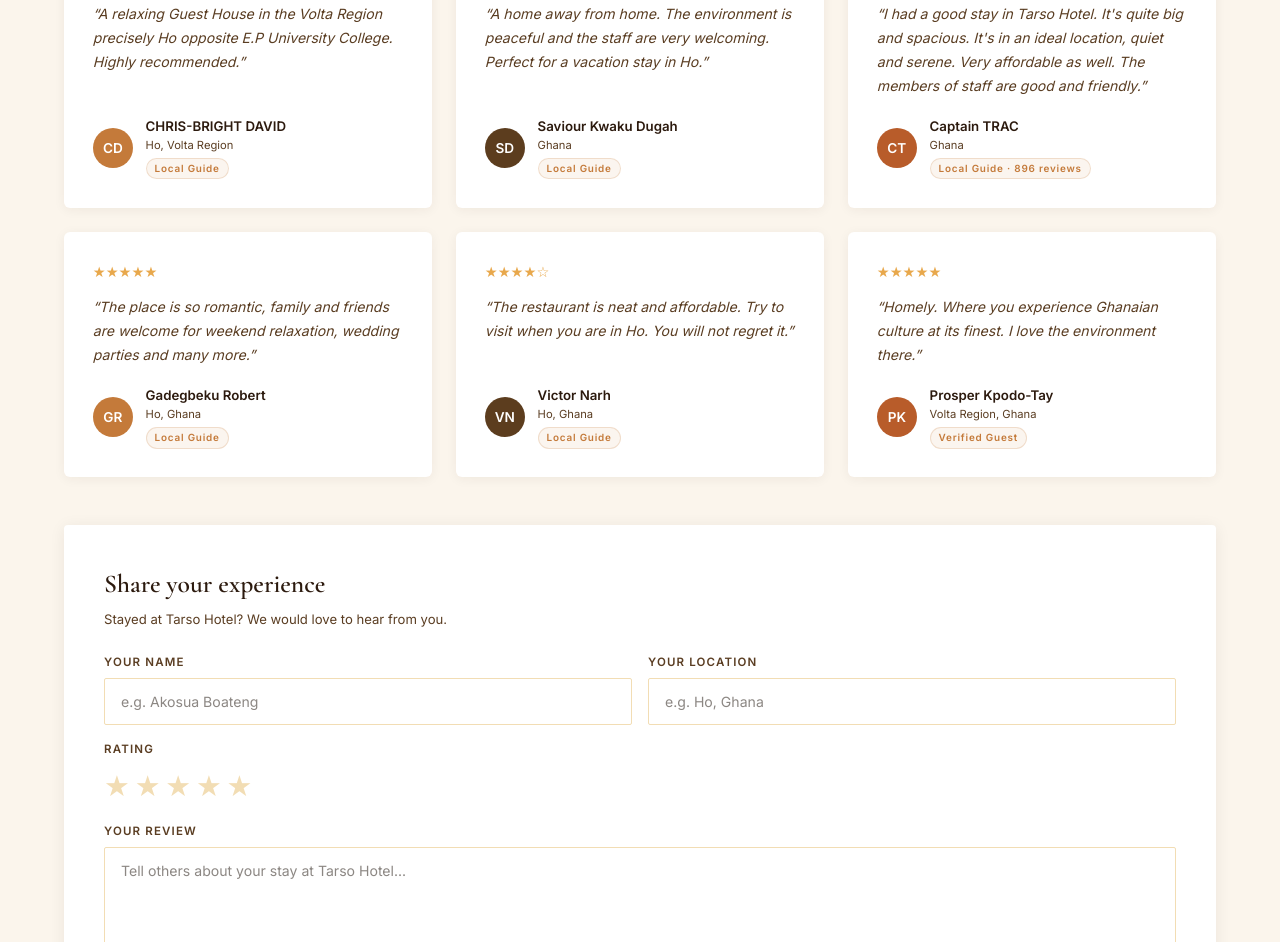
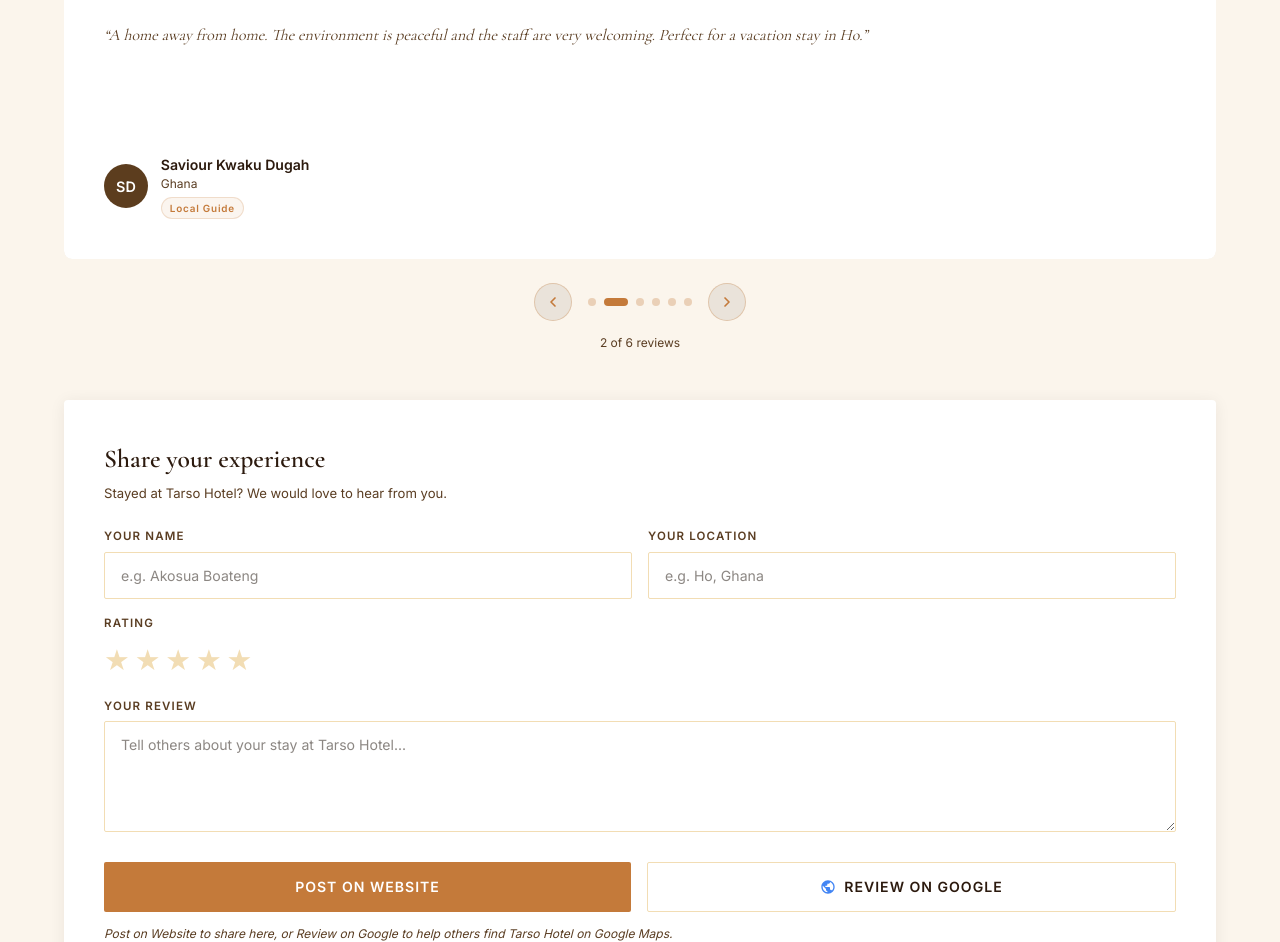
Before and after one commit to gideonagbavor8/tarso-hotel, a Next.js app: page / in a window 1280 px wide. Shown: the part 5450-6392 px from the top of the page. Built offline with nearby package versions, Linux system fonts and the light colour scheme.

Commit message:
update review section

```diff
--- a/src/app/globals.css
+++ b/src/app/globals.css
@@ -62,3 +62,7 @@ body {
   background: var(--clay);
   border-radius: 3px;
 }
+
+.reviews-grid::-webkit-scrollbar {
+  display: none;
+}
--- a/src/components/Reviews.tsx
+++ b/src/components/Reviews.tsx
@@ -1,6 +1,6 @@
 "use client";
 
-import { useState, useRef } from "react";
+import { useState, useRef, useCallback, useEffect } from "react";
 import { motion, useInView, AnimatePresence } from "framer-motion";
 
 const fadeUp = {
@@ -76,6 +76,246 @@ const initialReviews = [
 ];
 
 const avatarColors = ["var(--clay)", "var(--bark)", "var(--terracotta)"];
+
+
+function ReviewCarousel({ reviews }: { reviews: typeof initialReviews }) {
+  const [current, setCurrent] = useState(0);
+  const [direction, setDirection] = useState(1);
+  const [isPaused, setIsPaused] = useState(false);
+
+  const next = useCallback(() => {
+    setDirection(1);
+    setCurrent((prev) => (prev + 1) % reviews.length);
+  }, [reviews.length]);
+
+  const prev = useCallback(() => {
+    setDirection(-1);
+    setCurrent((prev) => (prev - 1 + reviews.length) % reviews.length);
+  }, [reviews.length]);
+
+  useEffect(() => {
+    if (isPaused) return;
+    const timer = setInterval(next, 5000);
+    return () => clearInterval(timer);
+  }, [isPaused, next]);
+
+  const slideVariants = {
+    enter: (dir: number) => ({
+      x: dir > 0 ? "100%" : "-100%",
+      opacity: 0,
+    }),
+    center: {
+      x: 0,
+      opacity: 1,
+      transition: { duration: 0.5, ease: "easeInOut" as const },
+    },
+    exit: (dir: number) => ({
+      x: dir < 0 ? "100%" : "-100%",
+      opacity: 0,
+      transition: { duration: 0.5, ease: "easeInOut" as const },
+    }),
+  };
+
+  const review = reviews[current];
+
+  return (
+    <div
+      style={{ marginBottom: "3rem" }}
+      onMouseEnter={() => setIsPaused(true)}
+      onMouseLeave={() => setIsPaused(false)}
+    >
+      {/* Card */}
+      <div
+        style={{
+          position: "relative",
+          overflow: "hidden",
+          borderRadius: "8px",
+          minHeight: "320px",
+        }}
+      >
+        <AnimatePresence initial={false} custom={direction}>
+          <motion.div
+            key={review.id}
+            custom={direction}
+            variants={slideVariants}
+            initial="enter"
+            animate="center"
+            exit="exit"
+            drag="x"
+            dragConstraints={{ left: 0, right: 0 }}
+            dragElastic={0.8}
+            onDragEnd={(_, { offset, velocity }) => {
+              const power = Math.abs(offset.x) * velocity.x;
+              if (power < -8000) next();
+              else if (power > 8000) prev();
+            }}
+            style={{
+              position: "absolute",
+              inset: 0,
+              width: "100%",
+              background: "#fff",
+              padding: "2.5rem",
+              borderRadius: "8px",
+              boxShadow: "0 2px 12px rgba(44,26,14,0.06)",
+              display: "flex",
+              flexDirection: "column",
+              justifyContent: "space-between",
+            }}
+          >
+            {/* Stars */}
+            <div>
+              <div style={{ color: "var(--gold)", fontSize: "1.1rem", marginBottom: "1rem" }}>
+                {"★".repeat(review.stars)}{"☆".repeat(5 - review.stars)}
+              </div>
+              <p
+                style={{
+                  fontSize: "1rem",
+                  color: "var(--text-mid)",
+                  lineHeight: 1.8,
+                  fontStyle: "italic",
+                  marginBottom: "1.5rem",
+                  fontFamily: "var(--font-cormorant)",
+                }}
+              >
+                &ldquo;{review.text}&rdquo;
+              </p>
+            </div>
+
+            {/* Author */}
+            <div style={{ display: "flex", alignItems: "center", gap: "0.8rem" }}>
+              <div
+                style={{
+                  width: "44px",
+                  height: "44px",
+                  borderRadius: "50%",
+                  background: review.color,
+                  display: "flex",
+                  alignItems: "center",
+                  justifyContent: "center",
+                  color: "#fff",
+                  fontWeight: 600,
+                  fontSize: "0.9rem",
+                  flexShrink: 0,
+                }}
+              >
+                {review.initials}
+              </div>
+              <div>
+                <div style={{ fontWeight: 600, fontSize: "0.88rem", color: "var(--earth)" }}>
+                  {review.name}
+                </div>
+                <div style={{ fontSize: "0.75rem", color: "var(--text-mid)" }}>
+                  {review.location}
+                </div>
+                {review.badge && (
+                  <div
+                    style={{
+                      display: "inline-block",
+                      marginTop: "0.25rem",
+                      fontSize: "0.62rem",
+                      fontWeight: 600,
+                      letterSpacing: "0.08em",
+                      color: "var(--clay)",
+                      background: "rgba(196,122,58,0.08)",
+                      border: "1px solid rgba(196,122,58,0.2)",
+                      borderRadius: "20px",
+                      padding: "0.15rem 0.5rem",
+                    }}
+                  >
+                    {review.badge}
+                  </div>
+                )}
+              </div>
+            </div>
+          </motion.div>
+        </AnimatePresence>
+      </div>
+
+      {/* Controls */}
+      <div
+        style={{
+          display: "flex",
+          alignItems: "center",
+          justifyContent: "center",
+          gap: "1rem",
+          marginTop: "1.5rem",
+        }}
+      >
+        <button
+          onClick={prev}
+          style={{
+            background: "rgba(44,26,14,0.08)",
+            border: "1px solid rgba(196,122,58,0.3)",
+            borderRadius: "50%",
+            width: "38px",
+            height: "38px",
+            display: "flex",
+            alignItems: "center",
+            justifyContent: "center",
+            cursor: "pointer",
+            color: "var(--clay)",
+          }}
+          aria-label="Previous review"
+        >
+          <svg width="16" height="16" viewBox="0 0 24 24" fill="none" stroke="currentColor" strokeWidth="2.5" strokeLinecap="round" strokeLinejoin="round">
+            <path d="M15 18l-6-6 6-6" />
+          </svg>
+        </button>
+
+        {/* Dots */}
+        <div style={{ display: "flex", gap: "0.5rem" }}>
+          {reviews.map((_, i) => (
+            <button
+              key={i}
+              onClick={() => {
+                setDirection(i > current ? 1 : -1);
+                setCurrent(i);
+              }}
+              style={{
+                width: i === current ? "24px" : "8px",
+                height: "8px",
+                borderRadius: "20px",
+                background: i === current ? "var(--clay)" : "rgba(196,122,58,0.3)",
+                border: "none",
+                cursor: "pointer",
+                padding: 0,
+                transition: "all 0.3s ease",
+              }}
+              aria-label={`Go to review ${i + 1}`}
+            />
+          ))}
+        </div>
+
+        <button
+          onClick={next}
+          style={{
+            background: "rgba(44,26,14,0.08)",
+            border: "1px solid rgba(196,122,58,0.3)",
+            borderRadius: "50%",
+            width: "38px",
+            height: "38px",
+            display: "flex",
+            alignItems: "center",
+            justifyContent: "center",
+            cursor: "pointer",
+            color: "var(--clay)",
+          }}
+          aria-label="Next review"
+        >
+          <svg width="16" height="16" viewBox="0 0 24 24" fill="none" stroke="currentColor" strokeWidth="2.5" strokeLinecap="round" strokeLinejoin="round">
+            <path d="M9 18l6-6-6-6" />
+          </svg>
+        </button>
+      </div>
+
+      {/* Counter */}
+      <div style={{ textAlign: "center", marginTop: "0.8rem", fontSize: "0.75rem", color: "var(--text-mid)" }}>
+        {current + 1} of {reviews.length} reviews
+      </div>
+    </div>
+  );
+}
+
 
 export default function Reviews() {
   const ref = useRef(null);
@@ -231,102 +471,8 @@ export default function Reviews() {
         </div>
       </motion.div>
 
-      {/* Reviews Grid */}
-      <div
-        className="reviews-grid"
-        style={{
-          display: "grid",
-          gridTemplateColumns: "repeat(3, 1fr)",
-          gap: "1.5rem",
-          marginBottom: "3rem",
-        }}
-      >
-        <AnimatePresence>
-          {reviews.map((review, i) => (
-            <motion.div
-              key={review.id}
-              initial={{ opacity: 0, y: 30 }}
-              animate={{ opacity: 1, y: 0 }}
-              exit={{ opacity: 0, scale: 0.95 }}
-              transition={{ duration: 0.5, delay: i < 6 ? 0.08 * i : 0 }}
-              whileHover={{ y: -4, boxShadow: "0 12px 32px rgba(44,26,14,0.12)" }}
-              style={{
-                background: "#fff",
-                padding: "1.8rem",
-                borderRadius: "6px",
-                boxShadow: "0 2px 12px rgba(44,26,14,0.06)",
-                transition: "box-shadow 0.25s",
-                display: "flex",
-                flexDirection: "column",
-                justifyContent: "space-between",
-              }}
-            >
-              <div>
-                <div style={{ color: "var(--gold)", fontSize: "0.9rem", marginBottom: "0.8rem" }}>
-                  {"★".repeat(review.stars)}{"☆".repeat(5 - review.stars)}
-                </div>
-                <p
-                  style={{
-                    fontSize: "0.88rem",
-                    color: "var(--text-mid)",
-                    lineHeight: 1.7,
-                    fontStyle: "italic",
-                    marginBottom: "1.2rem",
-                  }}
-                >
-                  &ldquo;{review.text}&rdquo;
-                </p>
-              </div>
-
-              <div style={{ display: "flex", alignItems: "center", gap: "0.8rem" }}>
-                <div
-                  style={{
-                    width: "40px",
-                    height: "40px",
-                    borderRadius: "50%",
-                    background: review.color,
-                    display: "flex",
-                    alignItems: "center",
-                    justifyContent: "center",
-                    color: "#fff",
-                    fontWeight: 600,
-                    fontSize: "0.85rem",
-                    flexShrink: 0,
-                  }}
-                >
-                  {review.initials}
-                </div>
-                <div>
-                  <div style={{ fontWeight: 600, fontSize: "0.83rem", color: "var(--earth)" }}>
-                    {review.name}
-                  </div>
-                  <div style={{ fontSize: "0.7rem", color: "var(--text-mid)" }}>
-                    {review.location}
-                  </div>
-                  {review.badge && (
-                    <div
-                      style={{
-                        display: "inline-block",
-                        marginTop: "0.25rem",
-                        fontSize: "0.62rem",
-                        fontWeight: 600,
-                        letterSpacing: "0.08em",
-                        color: "var(--clay)",
-                        background: "rgba(196,122,58,0.08)",
-                        border: "1px solid rgba(196,122,58,0.2)",
-                        borderRadius: "20px",
-                        padding: "0.15rem 0.5rem",
-                      }}
-                    >
-                      {review.badge}
-                    </div>
-                  )}
-                </div>
-              </div>
-            </motion.div>
-          ))}
-        </AnimatePresence>
-      </div>
+      {/* Reviews Carousel */}
+      <ReviewCarousel reviews={reviews} />
 
       {/* Review Form */}
       <motion.div
@@ -421,6 +567,8 @@ export default function Reviews() {
           />
         </div>
 
+        {/* Two action buttons */}
+        <div style={{ display: "flex", gap: "1rem", flexWrap: "wrap" }}>
           <motion.button
             whileHover={{ scale: 1.03, y: -2 }}
             whileTap={{ scale: 0.97 }}
@@ -436,12 +584,60 @@ export default function Reviews() {
               letterSpacing: "0.07em",
               textTransform: "uppercase" as const,
               cursor: "pointer",
+              flex: 1,
+              minWidth: "160px",
             }}
             onMouseEnter={(e) => (e.currentTarget.style.background = "var(--terracotta)")}
             onMouseLeave={(e) => (e.currentTarget.style.background = "var(--clay)")}
           >
-          Submit Review
+            Post on Website
           </motion.button>
+
+          <motion.a
+            href="https://www.google.com/maps/place/Tarso+Hotel/@6.610329,0.4697666,17z/data=!4m11!3m10!1s0x10272519df2ccbd7:0x4f06cdc7d622810e!5m2!4m1!1i2!8m2!3d6.610329!4d0.4723415!9m1!1b1!16s%2Fg%2F11c54924bp?entry=ttu&g_ep=EgoyMDI2MDcyMi4wIKXMDSoASAFQAw%3D%3D"
+            target="_blank"
+            rel="noopener noreferrer"
+            whileHover={{ scale: 1.03, y: -2 }}
+            whileTap={{ scale: 0.97 }}
+            style={{
+              display: "flex",
+              alignItems: "center",
+              justifyContent: "center",
+              gap: "0.5rem",
+              background: "#fff",
+              color: "var(--earth)",
+              padding: "0.85rem 2rem",
+              border: "1px solid var(--sand)",
+              borderRadius: "2px",
+              fontSize: "0.88rem",
+              fontWeight: 600,
+              letterSpacing: "0.07em",
+              textTransform: "uppercase" as const,
+              cursor: "pointer",
+              textDecoration: "none",
+              flex: 1,
+              minWidth: "160px",
+            }}
+            onMouseEnter={(e) => {
+              e.currentTarget.style.borderColor = "var(--clay)";
+              e.currentTarget.style.color = "var(--clay)";
+            }}
+            onMouseLeave={(e) => {
+              e.currentTarget.style.borderColor = "var(--sand)";
+              e.currentTarget.style.color = "var(--earth)";
+            }}
+          >
+            <svg width="16" height="16" viewBox="0 0 24 24" fill="none">
+              <path d="M12 2C6.48 2 2 6.48 2 12s4.48 10 10 10 10-4.48 10-10S17.52 2 12 2zm-1 17.93c-3.95-.49-7-3.85-7-7.93 0-.62.08-1.21.21-1.79L9 15v1c0 1.1.9 2 2 2v1.93zm6.9-2.54c-.26-.81-1-1.39-1.9-1.39h-1v-3c0-.55-.45-1-1-1H8v-2h2c.55 0 1-.45 1-1V7h2c1.1 0 2-.9 2-2v-.41c2.93 1.19 5 4.06 5 7.41 0 2.08-.8 3.97-2.1 5.39z" fill="#4285F4"/>
+            </svg>
+            Review on Google
+          </motion.a>
+        </div>
+
+        {/* Helper text */}
+        <p style={{ marginTop: "0.8rem", fontSize: "0.75rem", color: "var(--text-mid)", fontStyle: "italic" }}>
+          Post on Website to share here, or Review on Google to help others find Tarso Hotel on Google Maps.
+        </p>
 
         {status && (
           <motion.p
```
Lines whose indentation alone changed are shown as unchanged.
